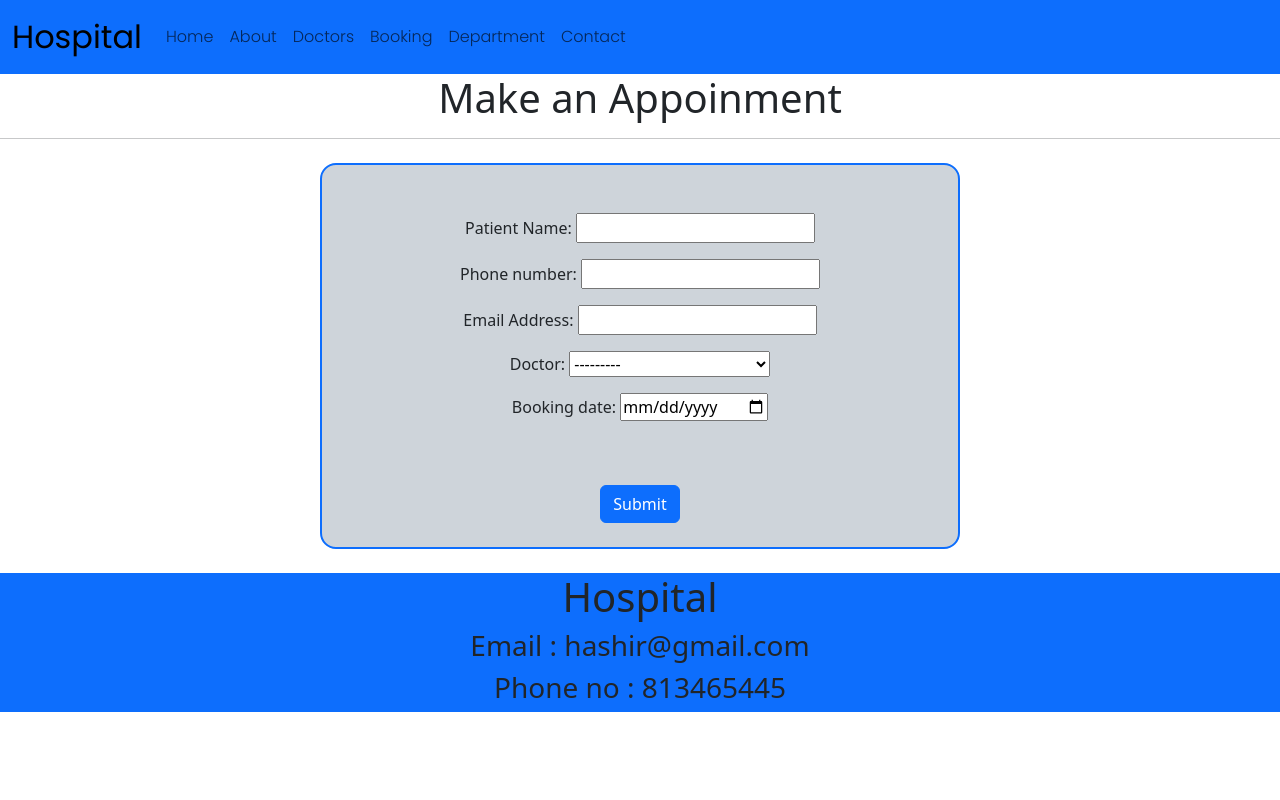
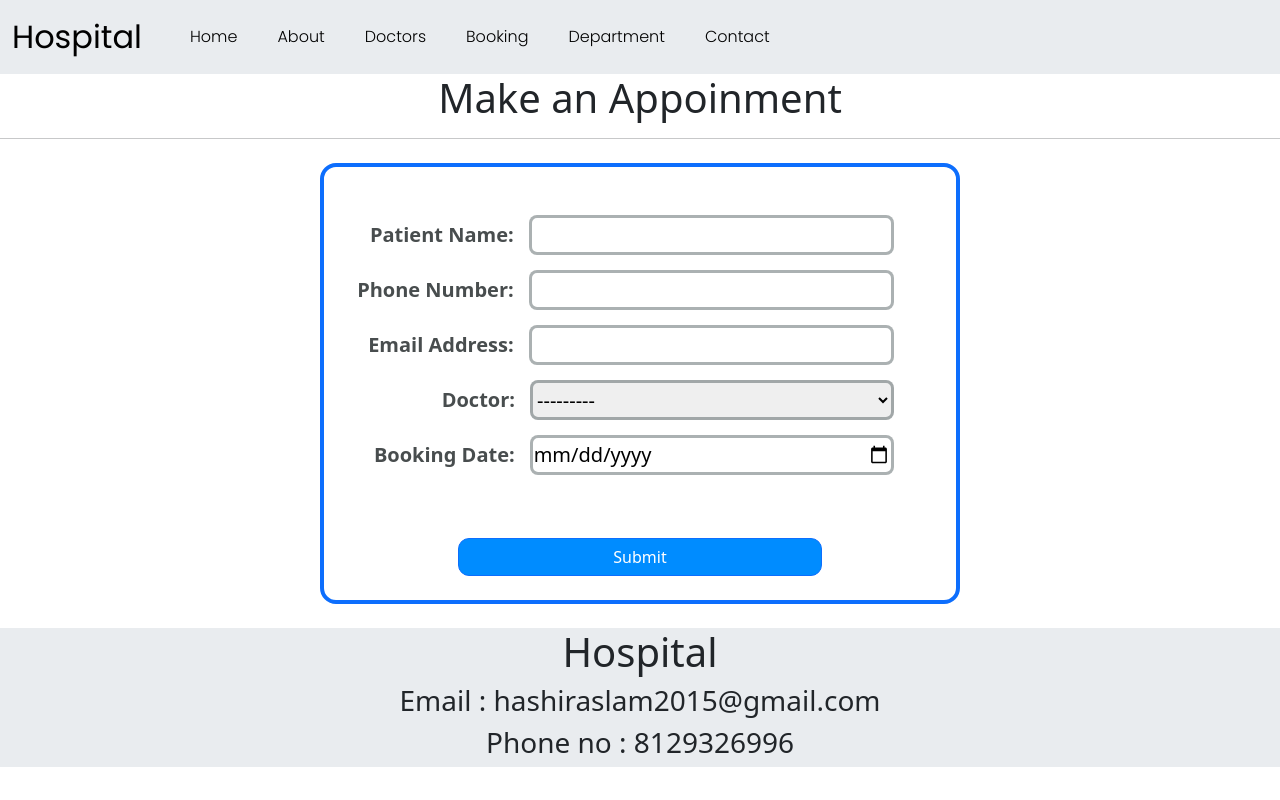
Before and after one commit to h-ashir/hospital1, a Django app: page /booking/ in a window 1280 px wide. Run offline with Django 4.2, Linux system fonts and the light colour scheme; data comes from the database, SQL or seed files in the repository; both versions use the stored data as it was after the commit; some libraries are stand-ins or nearby versions.

Commit message:
Some minor changes

```diff
--- a/App/admin.py
+++ b/App/admin.py
@@ -4,6 +4,7 @@
 
 admin.site.register(Department)
 admin.site.register(Doctors)
+
 class Content(admin.ModelAdmin):
     list_display = ('id','p_name', 'p_phone', 'p_email', 'doc_name', 'booking_date', 'booking_on')
 
--- a/App/forms.py
+++ b/App/forms.py
@@ -8,6 +8,13 @@
     class Meta:
         model = Booking
         fields = '__all__'
+        # fields = [
+        #      'p_name',
+        #      'p_phone',
+        #      'p_email',
+        #      'doc_name',
+        #      'booking_date',
+        # ]
 
         labels = {
             'p_name' : 'Patient Name',
@@ -17,6 +24,8 @@
         }
         widgets = {
             'booking_date' : DateInput(),
-            # 'p_name': forms.TextInput(attrs={'class': 'patient-name-class', 'id': 'custom-input-id'}),
-            # 'p_phone': forms.TextInput(attrs={'class': 'phone-input-class'}),
+            'p_name': forms.TextInput(attrs={'class': 'patient-input-class'}),
+            'p_phone': forms.TextInput(attrs={'class': 'phone-input-class'}),
+            'p_email': forms.TextInput(attrs={'class': 'email-input-class'}),
+            'doc_name': forms.Select(attrs={'class': 'doc-input-class'}),
         }
--- a/App/static/css/style.css
+++ b/App/static/css/style.css
@@ -2,8 +2,8 @@
 li:hover{
     /* background-color: rgba(39, 47, 155, 0.466); */
     border-radius: 10px 10px 10px 0px;
-    color: rgb(253, 253, 253);
-    transform: scale3d(1.2,1.2,1.2);
+    /* color: rgb(253, 253, 253); */
+    transform: scale3d(1.25,1.25,1.25);
     /* border: 2px solid black; */
 }
 .navbar{
@@ -15,3 +15,39 @@
     display: flex;
     gap: 70px;
 }
+
+/* .formdiv{
+    background-color: rgba(160, 168, 168, 0.466);
+} */
+.form-group{
+    display: flex;
+    align-items: center;
+    font-size: 1.25rem;
+    font-weight: 600;
+    color:rgb(72, 77, 78);
+    margin-bottom: 15px;
+}
+.form-group label{
+    flex: 1;
+    text-align: right;
+    padding-right: 15px;
+}
+.form-group input, .form-group select {
+    flex: 2;
+    width: 100%;
+    border: 3px solid rgba(25, 41, 46, 0.363);
+    border-radius: 8px;
+    margin-right: 50px;
+    height: 40px;
+}
+.btn{
+    width: 60%;
+    background-color: rgb(0, 140, 255);
+    border-radius: 11px;
+    /* opacity: 0.7; */
+}
+.btn:hover{
+    background-color: rgb(255, 17, 0);
+    transform: scale3d(1.1,1.1,1.1);
+    opacity: 0.8;
+}
--- a/App/templates/about.html
+++ b/App/templates/about.html
@@ -19,6 +19,4 @@
             </div>
     </div>
 
-
-
 {% endblock %}
--- a/App/templates/base.html
+++ b/App/templates/base.html
@@ -18,7 +18,7 @@
 </head>
 <body>
     <!-- navbar -->
-    <nav class="navbar navbar-expand-lg bg-primary">
+    <nav class="navbar navbar-expand-lg bg-body-secondary">
         <div class="container-fluid">
           <a class="navbar-brand fs-2" href="{% url 'home' %}">Hospital</a>
           <button class="navbar-toggler" type="button" data-bs-toggle="collapse" data-bs-target="#navbarNav" aria-controls="navbarNav" aria-expanded="false" aria-label="Toggle navigation">
@@ -26,23 +26,23 @@
           </button>
           <div class="collapse navbar-collapse" id="navbarNav">
             <ul class="navbar-nav">
-              <li class="nav-item">
-                <a class="nav-link" aria-current="page" href="{% url 'home' %}">Home</a>
+              <li class="nav-item ms-4">
+                <a class="nav-link text-black" aria-current="page" href="{% url 'home' %}">Home</a>
               </li>
-              <li class="nav-item">
-                <a class="nav-link" href="{% url 'about' %}">About</a>
+              <li class="nav-item ms-4">
+                <a class="nav-link text-black" href="{% url 'about' %}">About</a>
               </li>
-              <li class="nav-item">
-                <a class="nav-link" href="{% url 'doctors' %}">Doctors</a>
+              <li class="nav-item ms-4">
+                <a class="nav-link text-black" href="{% url 'doctors' %}">Doctors</a>
               </li>
-              <li class="nav-item">
-                <a class="nav-link" href="{% url 'booking' %}">Booking</a>
+              <li class="nav-item ms-4">
+                <a class="nav-link text-black" href="{% url 'booking' %}">Booking</a>
               </li>
-              <li class="nav-item">
-                <a class="nav-link" href="{% url 'department' %}">Department</a>
+              <li class="nav-item ms-4">
+                <a class="nav-link text-black" href="{% url 'department' %}">Department</a>
               </li>
-              <li class="nav-item">
-                <a class="nav-link" href="{% url 'contact' %}"> Contact</a>
+              <li class="nav-item ms-4">
+                <a class="nav-link text-black" href="{% url 'contact' %}"> Contact</a>
               </li>
             </ul>
           </div>
@@ -55,15 +55,15 @@
 
       <!-- footer -->
 
-      <div class="container-fluid bg-primary ">
+      <div class="container-fluid bg-body-secondary ">
         <div class="row text-center ">
             <div class="card-header">
               <!-- About -->
             </div>
             <div class="card-body">
                 <h1>Hospital</h1>
-                <h3>Email : hashir@gmail.com</h3>
-                <h3>Phone no : 813465445</h3>
+                <h3>Email : hashiraslam2015@gmail.com</h3>
+                <h3>Phone no : 8129326996</h3>
                 <!-- <iframe src="https://www.google.com/maps/embed?pb=!1m18!1m12!1m3!1d15715.415909144212!2d76.3058215!3d10.028906349999998!2m3!1f0!2f0!3f0!3m2!1i1024!2i768!4f13.1!3m3!1m2!1s0x3b080db1bbcdb22f%3A0x39b5cb8b3922e4e0!2sVanitha-Veneetha%20Cineplex!5e0!3m2!1sen!2sin!4v1697181487839!5m2!1sen!2sin" width="600" height="450" style="border:0;" allowfullscreen="" loading="lazy" referrerpolicy="no-referrer-when-downgrade"></iframe> -->
                 <!-- <h2>Location</h2> -->
               <!-- <h5 class="card-title">Special title treatment</h5>
--- a/App/templates/booking.html
+++ b/App/templates/booking.html
@@ -1,6 +1,5 @@
 {% extends 'base.html' %}
 
-<!-- {% load crispy_forms_tags %} -->
 {% load static %}
 
 {% block title %}
@@ -9,15 +8,36 @@
 
 {% block content %}
     <h1 class="text-center">Make an Appoinment</h1><hr>
-    <div class="container w-50 text-center bg-dark-subtle rounded-4 mt-4 mb-4 border border-2 border-primary">
+    <div class="container w-50 text-center bg- rounded-4 mt-4 mb-4 border border-4 border-primary">
         <br><br>
-        <form class="bookingform" action="" method="POST">
+        <form action="" class="formdiv" method="POST">
             {% csrf_token %}
-            {{form.as_p}}
+            <!-- {{form.as_p}} -->
+            <div class="form-group">
+                <label for="{{ form.p_name.id_for_label }}" class="patient-name-class">Patient Name: </label>
+                {{ form.p_name }}
+            </div>
+            <div class="form-group">
+                <label for="{{ form.p_phone.id_for_label }}" class="patient-phone-class">Phone Number: </label>
+                {{ form.p_phone }}
+            </div>
+            <div class="form-group">
+                <label for="{{ form.p_email.id_for_label }}" class="patient-email-class">Email Address: </label>
+                {{ form.p_email }}
+            </div>
+            <div class="form-group">
+                <label for="{{ form.doc_name.id_for_label }}" class="doc-name-class">Doctor: </label>
+                {{ form.doc_name }}
+            </div>
+            <div class="form-group">
+                <label for="{{ form.booking_date.id_for_label }}" class="booking-date-class">Booking Date: </label>
+                {{ form.booking_date }}
+            </div>
             <br>
             <button class="btn btn-primary m-4" onclick="confirmation.html">Submit</button>
         </form>
     </div>
 {% endblock %}
 
+
 <!-- <link rel="stylesheet" href="{% static 'App/css/bookingstyle.css' %}"> -->
--- a/App/templates/confirmation.html
+++ b/App/templates/confirmation.html
@@ -7,8 +7,8 @@
 {% block content %}
 <div class="container text-center">
     <h1>Confirmation</h1>
-    <div class="alert alert-info" role="alert">
-      Booking Confirmed
+    <div class="alert alert-info m-5" style="height: 100px;" role="alert">
+      <h3>Booking Confirmed</h3>
     </div>
 </div>
 {% endblock %}
--- a/App/templates/contact.html
+++ b/App/templates/contact.html
@@ -7,7 +7,7 @@
 {% endblock %}
 
 {% block content %}
-<div class="container mt-2 mb-2" style="background-image: url(../static/images/hosp1.avif); width: 1100px;height: 550px; background-size: cover;background-position: center bottom;display: flex; flex-direction: column; justify-content: flex-end; ">
+<div class="container mt-2 mb-2 border border-5 border-primary rounded-3" style="background-image: url(../static/images/hosp1.avif); width: 1100px;height: 550px; background-size: cover;background-position: center bottom;display: flex; flex-direction: column; justify-content: flex-end; ">
     <div class="container-fluid text-black">
         <h3>Phone no : 9845354488</h3>
         <h3>Emergency Unit : 948748765</h3>
--- a/App/views.py
+++ b/App/views.py
@@ -27,7 +27,6 @@
         form = BookingForm(request.POST)
         if form.is_valid():
             form.save()
-
             return redirect('confirmation')
     else:
         form = BookingForm()
--- a/hospital/settings.py
+++ b/hospital/settings.py
@@ -38,7 +38,6 @@
     'django.contrib.messages',
     'django.contrib.staticfiles',
     'App',
-    'crispy_forms',
 ]
 
 MIDDLEWARE = [
@@ -127,5 +126,3 @@
 
 MEDIA_ROOT = BASE_DIR/'uploads'
 MEDIA_URL = '/media/'
-
-CRISPY_TEMPLATE_PACK = 'bootstrap 4'
```
Also changed, not shown: db.sqlite3, 1 other file.
